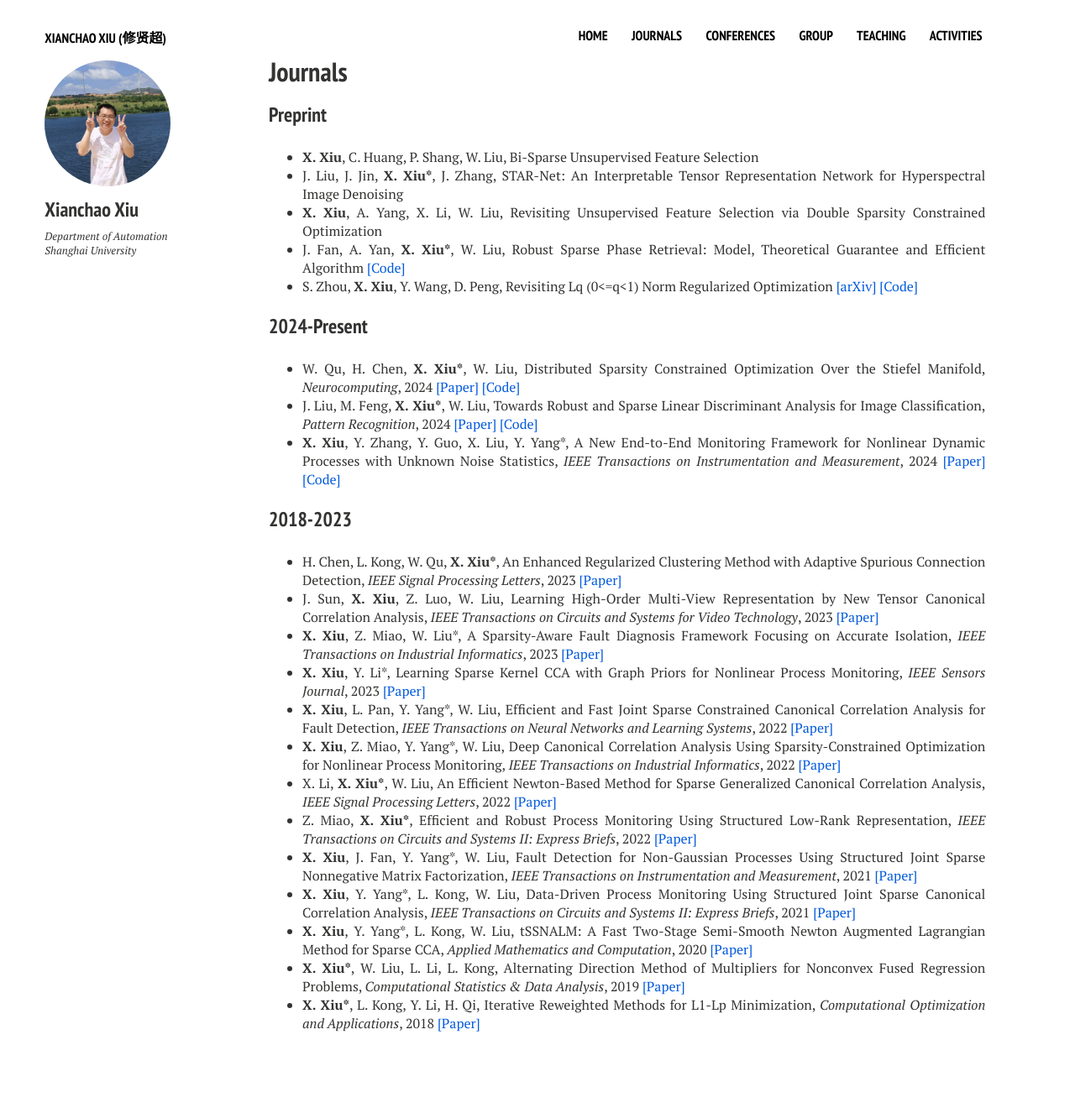
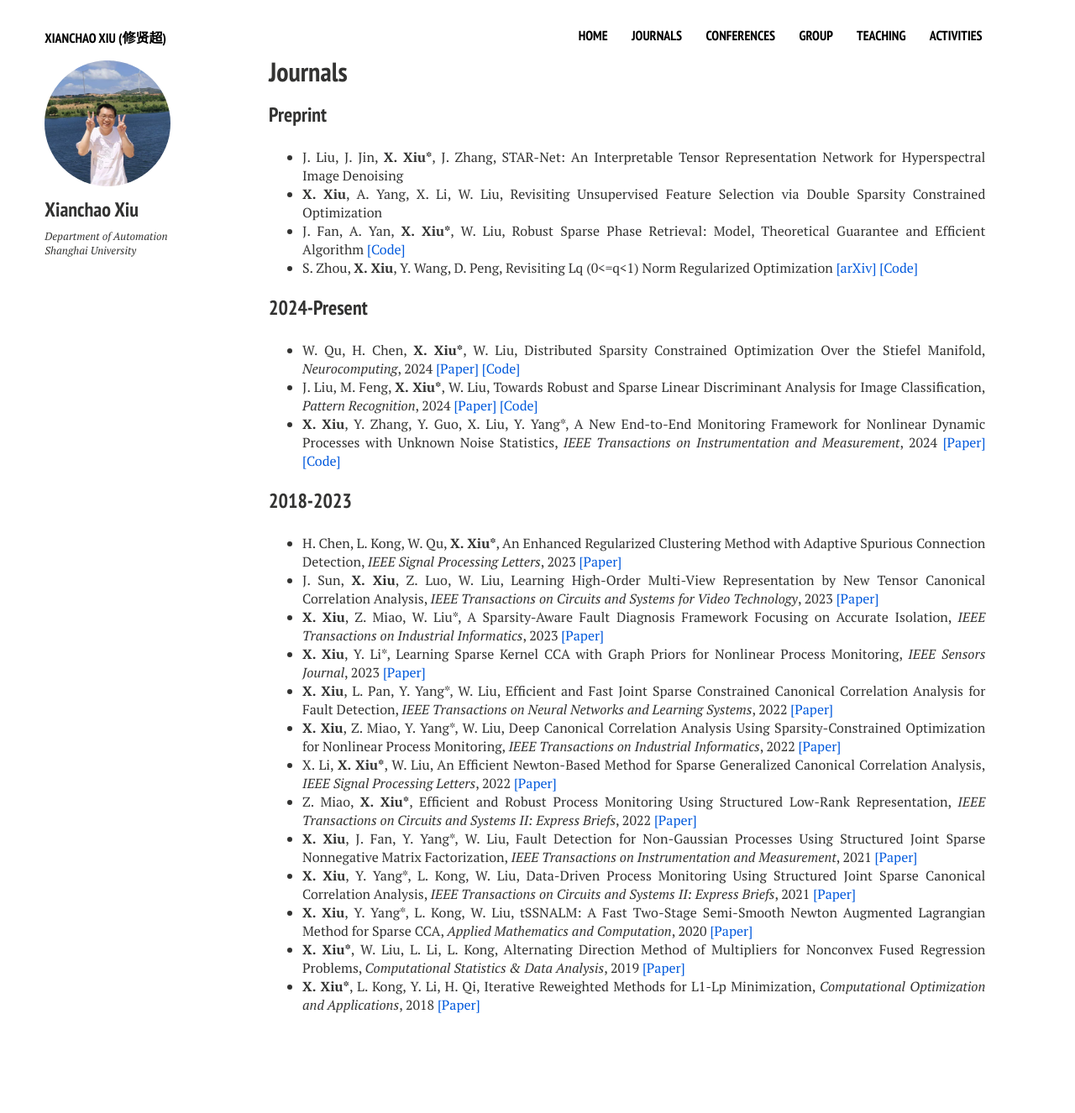
Before and after one commit to xianchaoxiu/xianchaoxiu.github.io, a Jekyll site: the page built from journals/index.md, in a window 1280 px wide. Shown: the whole page at 84% size. Built offline with Jekyll 4.4.1, drawn with Linux system fonts in a browser that asks for light colours; nearby versions of some CDN libraries; after the commit the page ends 1304 px from its top, so only the background shows below that.

Commit message:
Update index.md

```diff
--- a/journals/index.md
+++ b/journals/index.md
@@ -9,7 +9,6 @@ share: false
 
 
 ### Preprint
-* <b>X. Xiu</b>, C. Huang, P. Shang, W. Liu, Bi-Sparse Unsupervised Feature Selection <be>
 * J. Liu, J. Jin, <b>X. Xiu*</b>, J. Zhang, STAR-Net: An Interpretable Tensor Representation Network for Hyperspectral Image Denoising <br>
 * <b>X. Xiu</b>, A. Yang, X. Li, W. Liu, Revisiting Unsupervised Feature Selection via Double Sparsity Constrained Optimization <br>
 * J. Fan, A. Yan, <b>X. Xiu*</b>, W. Liu, Robust Sparse Phase Retrieval: Model, Theoretical Guarantee and Efficient Algorithm  <a href="https://github.com/xianchaoxiu/HPR" class="textlink" target="_blank">[Code]</a> <br>
```
